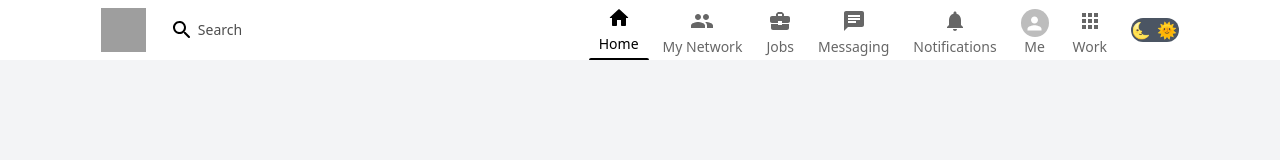
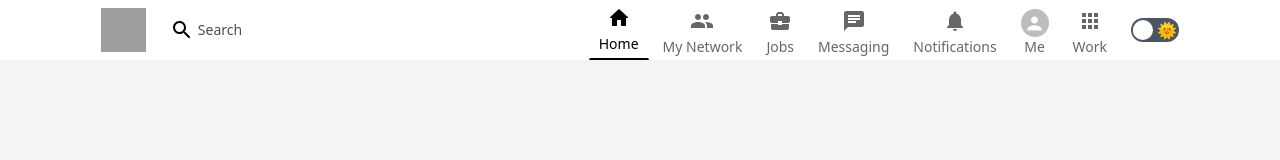
Before and after one commit to Jhersyvb/linkedin-clone, a Next.js app: page / in a window 1280 px wide. Shown: the top 160 px of the page. Built offline with nearby package versions, Linux system fonts and the light colour scheme; grey boxes are pictures that could not be loaded.

Commit message:
Adding Framer Motion animated Toggle

```diff
--- a/components/Header.js
+++ b/components/Header.js
@@ -10,6 +10,13 @@ import NotificationsIcon from '@mui/icons-material/Notifications'
 import { Avatar } from '@mui/material'
 import { useEffect, useState } from 'react'
 import { useTheme } from 'next-themes'
+import { motion } from 'framer-motion'
+
+const spring = {
+  type: 'spring',
+  stiffness: 700,
+  damping: 30,
+}
 
 function Header() {
   const [mounted, setMounted] = useState(false)
@@ -17,6 +24,8 @@ function Header() {
 
   // After mounting, we have access to the theme
   useEffect(() => setMounted(true), [])
+
+  console.log('Current theme is ', theme)
 
   return (
     <header className="sticky top-0 z-40 bg-white dark:bg-[#1d2226] flex items-center justify-around py-1.5 px-3 focus-within:shadow-lg">
@@ -53,13 +62,21 @@ function Header() {
         <HeaderLink Icon={AppsOutlinedIcon} text="Work" feed hidden />
 
         {/* Dark mode toggle */}
-        <div
-          className={`bg-gray-600 flex items-center px-0.5 rounded-full h-6 w-12 cursor-pointer flex-shrink-0 relative`}
-        >
-          <span className="absolute left-0">🌜</span>
-          {/* motion.div */}
-          <span className="absolute right-0.5">🌞</span>
-        </div>
+        {mounted && (
+          <div
+            className={`bg-gray-600 flex items-center px-0.5 rounded-full h-6 w-12 cursor-pointer flex-shrink-0 relative ${
+              resolvedTheme === 'dark' ? 'justify-end' : 'justify-start'
+            }`}
+          >
+            <span className="absolute left-0">🌜</span>
+            <motion.div
+              className="w-5 h-5 bg-white rounded-full z-40"
+              layout
+              transition={spring}
+            />
+            <span className="absolute right-0.5">🌞</span>
+          </div>
+        )}
       </div>
     </header>
   )
```
